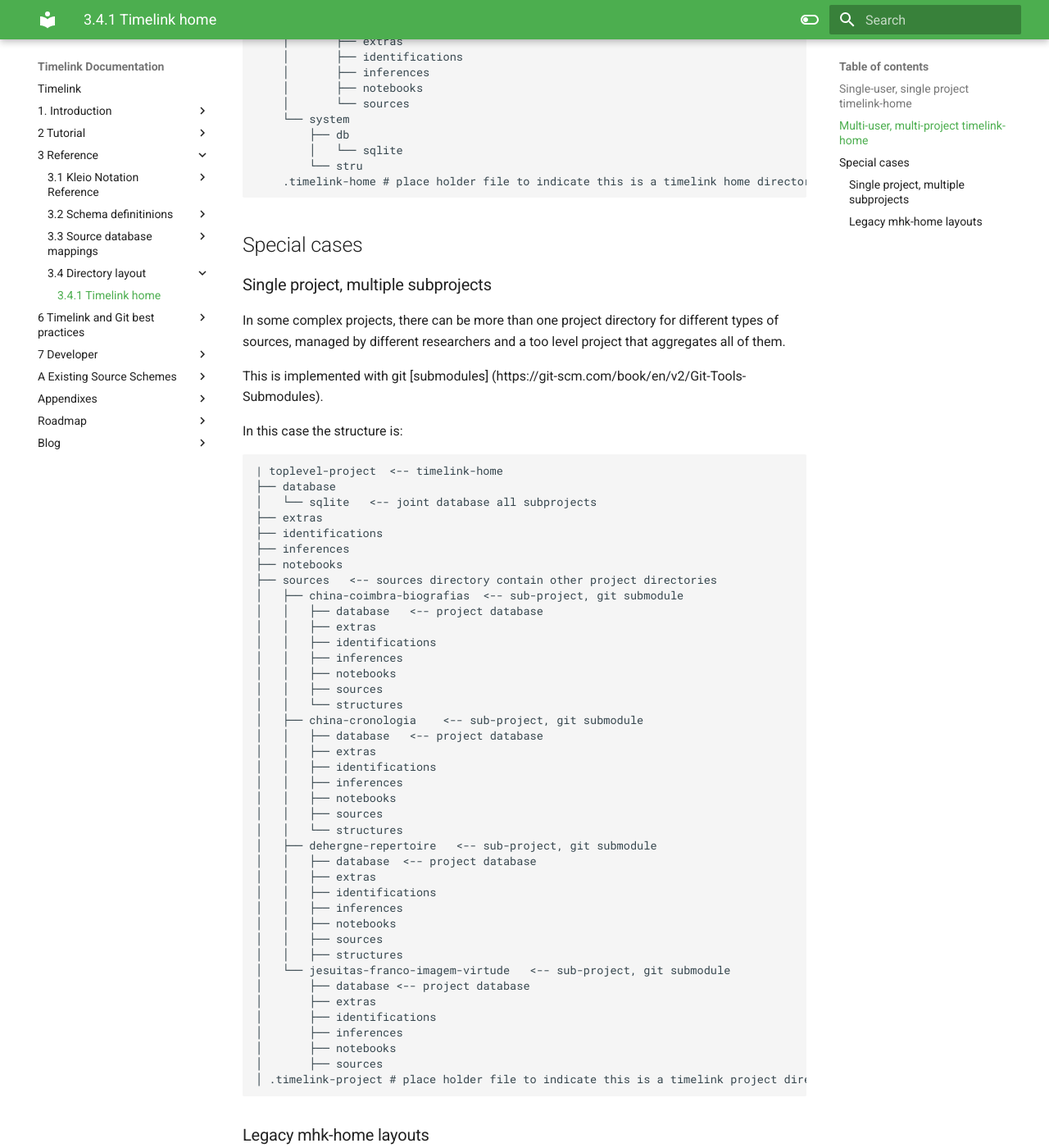
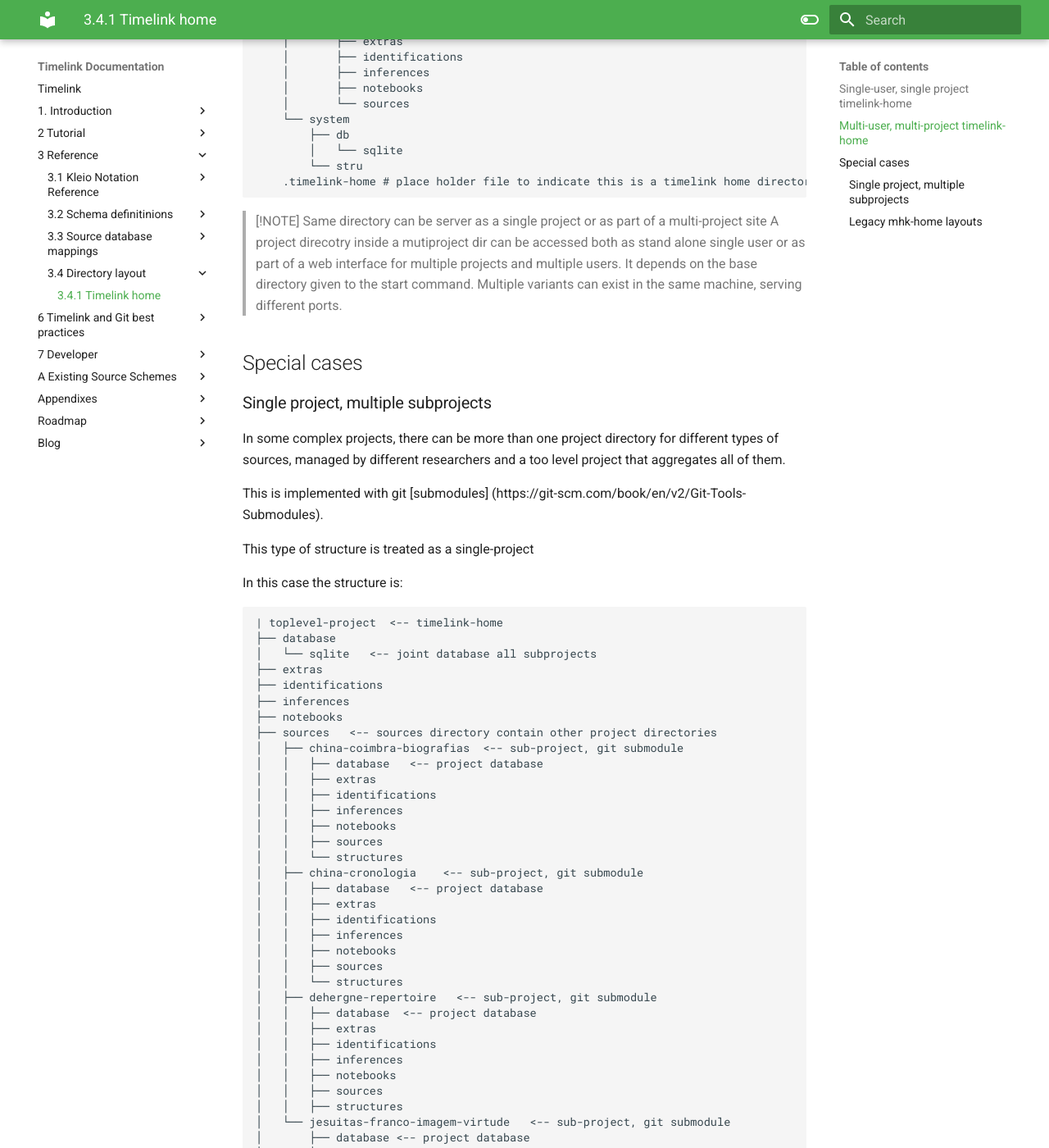
Before and after one commit to time-link/timelink-docs, an MkDocs documentation site: the page built from docs/3_Reference/3.4_Directory_layout/3.4.1_Timelink_home.md, in a window 1280 px wide and 1400 px high, scrolled down 1005 px. Shown: the whole window at 82% size. Built offline with MkDocs 1.6.1 and Material for MkDocs 9.7.7, drawn with Linux system fonts in a browser that asks for light colours; some of the changed text lies outside the part shown.

Commit message:
vault backup: 2025-09-27 21:52:12

```diff
--- a/docs/3_Reference/3.4_Directory_layout/3.4.1_Timelink_home.md
+++ b/docs/3_Reference/3.4_Directory_layout/3.4.1_Timelink_home.md
@@ -43,6 +43,11 @@
 			└── stru
 		.timelink-home # place holder file to indicate this is a timelink home directory
 
+
+> [!NOTE] Same directory can be server as a single project or as part of a multi-project site
+> A project direcotry inside a mutiproject dir can be accessed both as stand alone single user or as part of a web interface for multiple projects and multiple users. It depends on the base directory given to the start command. Multiple variants can exist in the same machine, serving different ports.
+>
+
 ## Special cases
 
 ### Single project, multiple subprojects
@@ -50,6 +55,8 @@
 In some complex projects, there can be more than one project directory for different types of sources, managed by different researchers and a too level project that aggregates all of them.
 
 This is implemented  with git [submodules] (https://git-scm.com/book/en/v2/Git-Tools-Submodules).
+
+This type of structure is treated as a single-project
 
 In this case the structure is:
 
@@ -97,7 +104,7 @@
 
 ### Legacy mhk-home layouts
 
-These are directory structures used in the previous version of `timelink` known as MHK.
+These are directory structures used in the previous version of `timelink` known as `MHK`.
 
 It is basically a multi-project layout, where the toplevel directory sources contains the equivalent of projects.
 
```
